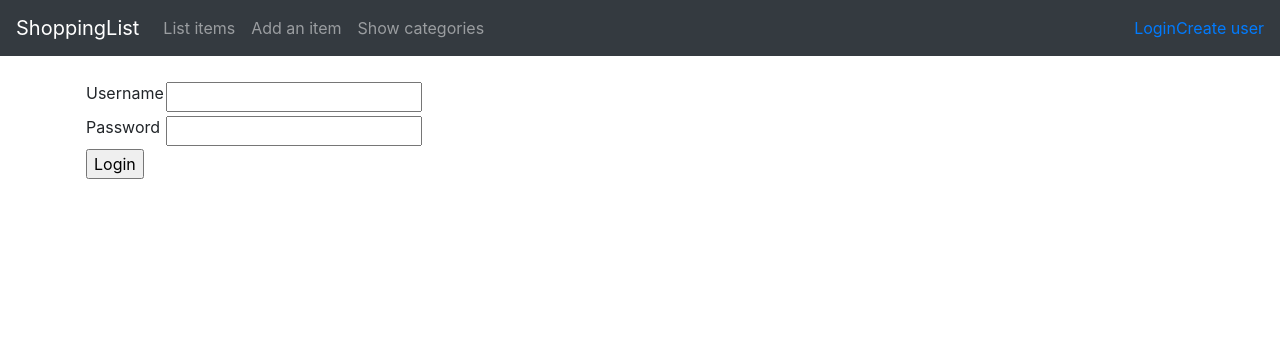
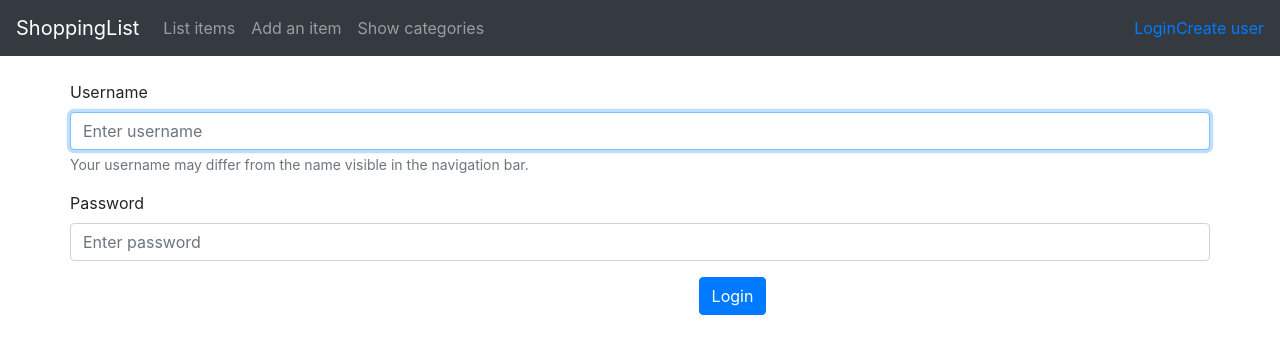
Before and after one commit to lossitomatossi/ShoppingList, a Flask app: page /auth/login in a window 1280 px wide. Shown: the top 354 px of the page. Run offline with Flask 2, Linux system fonts and the light colour scheme; some libraries are stand-ins or nearby versions.

Commit message:
login.html lisätty bootstrap

```diff
--- a/application/templates/auth/loginform.html
+++ b/application/templates/auth/loginform.html
@@ -1,29 +1,48 @@
 {% extends "layout.html" %}
 
 {% block body %}
-{{ error }}
-<form method="POST" action="{{ url_for('auth_login') }}">
-  <table>
-    <tr>
-      <td>
-	{{ form.username.label }}
-      </td>
-      <td>
-	{{ form.username }}
-      </td>
-    </tr>
-    <tr>
-      <td>
-	{{ form.password.label }}
-      </td>
-      <td>
-	{{ form.password }}
-      </td>
-    </tr>
-    <tr>
-      <td colspan="2">
-	<input type="submit" value="Login"/>
-      </td>
-    </tr>
-</form>
+
+<html lang="en">
+  <head>
+    <meta charset="utf-8">
+    <meta name="viewport" content="width=device-width, initial-scale=1, shrink-to-fit=no">
+    <meta name="description" content="">
+    <meta name="author" content="">
+    <link rel="icon" href="/docs/4.0/assets/img/favicons/favicon.ico">
+
+    <title>Login to ShoppingList</title>
+
+    <link rel="canonical" href="https://getbootstrap.com/docs/4.0/examples/sign-in/">
+
+    <!-- Bootstrap core CSS -->
+    <link href="../../dist/css/bootstrap.min.css" rel="stylesheet">
+
+    <!-- Custom styles for this template -->
+    <link href="signin.css" rel="stylesheet">
+  </head>
+
+<body class="text-center">
+  <form action="{{ url_for('auth_login') }}" method="POST">
+    <p class="text-danger">
+      {{ error}}
+    </p>
+      <div class="form-group row">
+        <label for="username">Username</label>
+        <input type="Username" id="username" class="form-control" name="username"  placeholder="Enter username" value="{{username}}" required autofocus maxlength="144">
+        <small id="emailHelp" class="form-text text-muted">Your username may differ from the name visible in the navigation bar.</small>
+        </div>
+    </div>
+
+    <div class="form-group row">
+      <label for="password">Password</label>
+        <input type="password" id="salasana" class="form-control" name="password" placeholder="Enter password"  maxlength="64" required>
+      </div>
+    </div>
+
+    <div class="col-md-6 offset-md-4">
+      <button type="submit" class="btn btn-primary">
+        <i class="fas fa-sign-in-alt"></i> Login
+      </button>
+    </div>
+  </form>
 {% endblock %}
```
